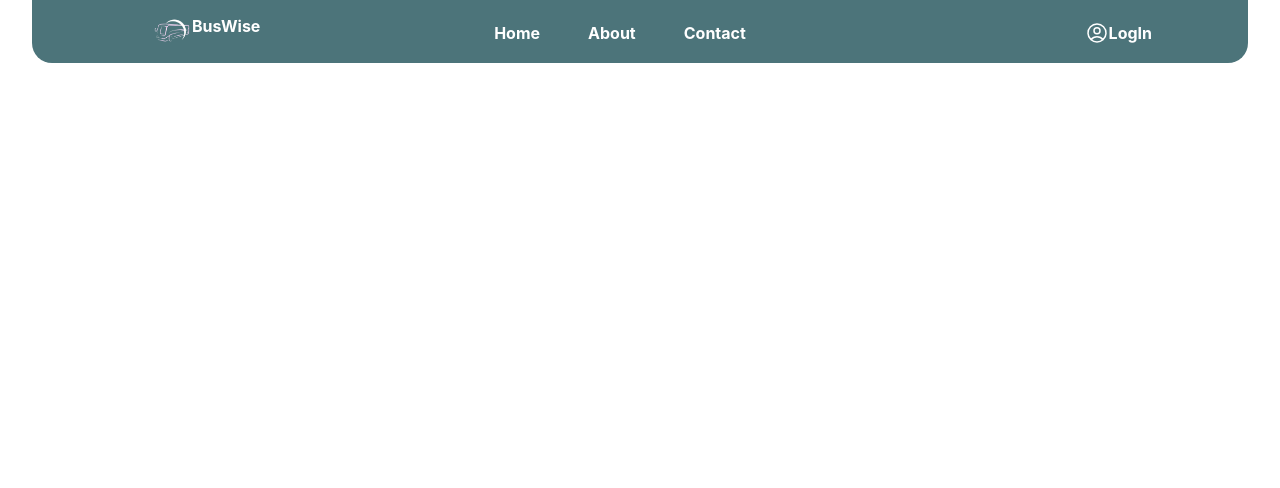
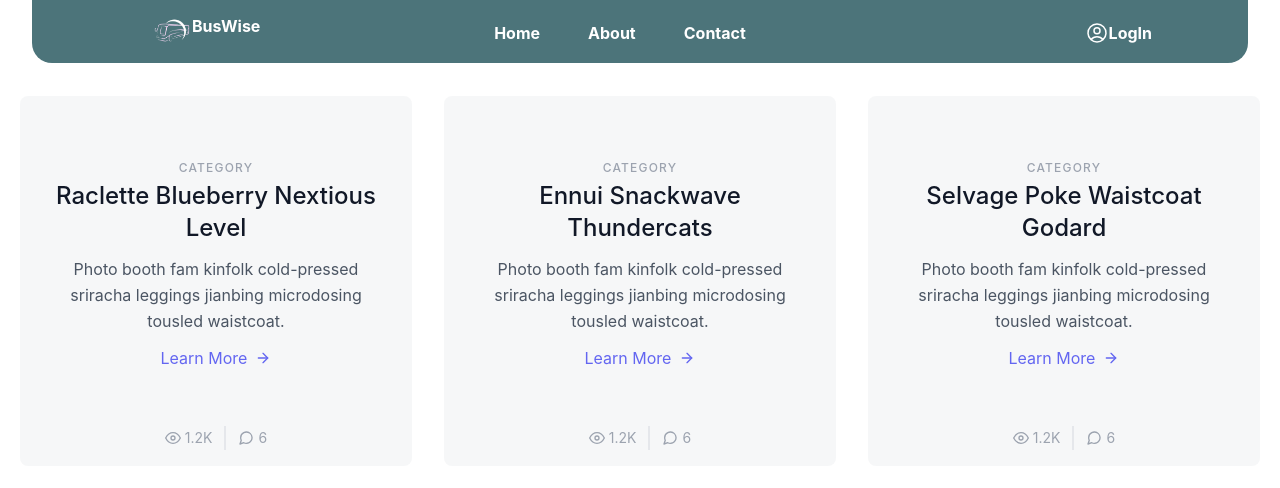
Before and after one commit to AdelineA/ticketBooking-Frontend, a React (Create React App) app: page /contact in a window 1280 px wide. Shown: the top 488 px of the page. Built offline with nearby package versions, Linux system fonts and the light colour scheme.

Commit message:
changes on homepage

```diff
--- a/src/App.js
+++ b/src/App.js
@@ -8,6 +8,7 @@
 import Signup from './Components/Login/Signup';
 import Login from './Components/Login/Login';
 import Services from './Components/Pages/Services';
+import Contact from './Components/Pages/Contact';
 
 
 function App() {
@@ -22,7 +23,7 @@
         <Route path='footer' element={<Footer/>}/>
         <Route path='login' element={<Login/>}/>
         <Route path='/signup' element={<Signup/>}/>
-
+        <Route path='/contact' element={<Contact/>}/>
       </Routes>
     </div>
   );
--- a/src/Components/Home.jsx
+++ b/src/Components/Home.jsx
@@ -4,9 +4,10 @@
 import { NavLink } from "react-router-dom";
 import "./Home.css";
 
+
 export default function Home() {
   return (
-    <div class="">
+    <div>
       <div class="photo">
         <div class="flex ml-32">
           <div class="mt-36 mb-15 w-full">
@@ -22,13 +23,13 @@
             </button>
           </div>
           <div class="mt-28">
-            <img src={Person} alt="" class="w-full"/>
+            <img src={Person} alt="" class="p-0"/>
           </div>
         </div>
       </div>
       <div class="w-fit border-4 rounded-lg ml-52 div3">
         <div class="flex uppercase">
-          <div class="px-6 py-3 colo ">
+          <div class="px-6 py-3 ml-10 colo ">
             <NavLink to="">Book a ticket</NavLink>
           </div>
           <div class="div2 text-white flex ml-32 border rounded-lg">
--- a/src/Components/Login/Login.css
+++ b/src/Components/Login/Login.css
@@ -12,11 +12,5 @@
 .prs{
     width: 50%;
     height: max-content;
-    margin-top: 25%;
+    margin-top: 18%;
 }
-/* .c2{
-    background-color:gray;
-} */
-/* .c3{
-    border: 1px solid red;
-} */
--- a/src/Components/Login/Signup.jsx
+++ b/src/Components/Login/Signup.jsx
@@ -2,13 +2,13 @@
 import { NavLink } from "react-router-dom";
 import Person from '../../imgs/Person.png'
 
+
 export default function Signup() {
   return (
-    <div class="bg-gray-100">
-      <section class="bg-white items-center justify-center px-6 py-8 mx-auto md:h-screen lg:py-0 c1 ">
-      <div class=" flex">
-        <div class="flex flex-col items-center justify-center px-3 py-8 mx-auto md:h-screen lg:py-0">
-          <div class="w-full bg-white rounded-lg shadow dark:border md:mt-0 sm:max-w-md xl:p-0 ">
+    <div>
+      <section class="c1 ml-32 py-10 ">
+        <div class="flex items-center justify-center px-1 py-10 mx-auto md:h-screen lg:py-0 c3">
+          <div class="flex-col w-full bg-white rounded-lg shadow dark:border md:mt-0 sm:max-w-md xl:p-0 ">
             <div class="p-6 space-y-4 md:space-y-6 sm:p-8">
               <h1 class="text-xl font-bold leading-tight tracking-tight md:text-2xl colo">
                 Create and account
@@ -100,8 +100,7 @@
               </form>
             </div>
           </div>
-        </div>
-        <img src={Person} alt="" class="prs"/>
+          <img src={Person} alt="" class="prs"/>
         </div>
       </section>
     </div>
--- a/src/Components/Pages/Contact.jsx
+++ b/src/Components/Pages/Contact.jsx
@@ -0,0 +1,90 @@
+import React from 'react'
+
+export default function Contact() {
+  return (
+    <section class="text-gray-600 body-font">
+  <div class="container px-5 py-24 mx-auto">
+    <div class="flex flex-wrap -m-4">
+      <div class="p-4 lg:w-1/3">
+        <div class="h-full bg-gray-100 bg-opacity-75 px-8 pt-16 pb-24 rounded-lg overflow-hidden text-center relative">
+          <h2 class="tracking-widest text-xs title-font font-medium text-gray-400 mb-1">CATEGORY</h2>
+          <h1 class="title-font sm:text-2xl text-xl font-medium text-gray-900 mb-3">Raclette Blueberry Nextious Level</h1>
+          <p class="leading-relaxed mb-3">Photo booth fam kinfolk cold-pressed sriracha leggings jianbing microdosing tousled waistcoat.</p>
+          <a class="text-indigo-500 inline-flex items-center">Learn More
+            <svg class="w-4 h-4 ml-2" viewBox="0 0 24 24" stroke="currentColor" stroke-width="2" fill="none" stroke-linecap="round" stroke-linejoin="round">
+              <path d="M5 12h14"></path>
+              <path d="M12 5l7 7-7 7"></path>
+            </svg>
+          </a>
+          <div class="text-center mt-2 leading-none flex justify-center absolute bottom-0 left-0 w-full py-4">
+            <span class="text-gray-400 mr-3 inline-flex items-center leading-none text-sm pr-3 py-1 border-r-2 border-gray-200">
+              <svg class="w-4 h-4 mr-1" stroke="currentColor" stroke-width="2" fill="none" stroke-linecap="round" stroke-linejoin="round" viewBox="0 0 24 24">
+                <path d="M1 12s4-8 11-8 11 8 11 8-4 8-11 8-11-8-11-8z"></path>
+                <circle cx="12" cy="12" r="3"></circle>
+              </svg>1.2K
+            </span>
+            <span class="text-gray-400 inline-flex items-center leading-none text-sm">
+              <svg class="w-4 h-4 mr-1" stroke="currentColor" stroke-width="2" fill="none" stroke-linecap="round" stroke-linejoin="round" viewBox="0 0 24 24">
+                <path d="M21 11.5a8.38 8.38 0 01-.9 3.8 8.5 8.5 0 01-7.6 4.7 8.38 8.38 0 01-3.8-.9L3 21l1.9-5.7a8.38 8.38 0 01-.9-3.8 8.5 8.5 0 014.7-7.6 8.38 8.38 0 013.8-.9h.5a8.48 8.48 0 018 8v.5z"></path>
+              </svg>6
+            </span>
+          </div>
+        </div>
+      </div>
+      <div class="p-4 lg:w-1/3">
+        <div class="h-full bg-gray-100 bg-opacity-75 px-8 pt-16 pb-24 rounded-lg overflow-hidden text-center relative">
+          <h2 class="tracking-widest text-xs title-font font-medium text-gray-400 mb-1">CATEGORY</h2>
+          <h1 class="title-font sm:text-2xl text-xl font-medium text-gray-900 mb-3">Ennui Snackwave Thundercats</h1>
+          <p class="leading-relaxed mb-3">Photo booth fam kinfolk cold-pressed sriracha leggings jianbing microdosing tousled waistcoat.</p>
+          <a class="text-indigo-500 inline-flex items-center">Learn More
+            <svg class="w-4 h-4 ml-2" viewBox="0 0 24 24" stroke="currentColor" stroke-width="2" fill="none" stroke-linecap="round" stroke-linejoin="round">
+              <path d="M5 12h14"></path>
+              <path d="M12 5l7 7-7 7"></path>
+            </svg>
+          </a>
+          <div class="text-center mt-2 leading-none flex justify-center absolute bottom-0 left-0 w-full py-4">
+            <span class="text-gray-400 mr-3 inline-flex items-center leading-none text-sm pr-3 py-1 border-r-2 border-gray-200">
+              <svg class="w-4 h-4 mr-1" stroke="currentColor" stroke-width="2" fill="none" stroke-linecap="round" stroke-linejoin="round" viewBox="0 0 24 24">
+                <path d="M1 12s4-8 11-8 11 8 11 8-4 8-11 8-11-8-11-8z"></path>
+                <circle cx="12" cy="12" r="3"></circle>
+              </svg>1.2K
+            </span>
+            <span class="text-gray-400 inline-flex items-center leading-none text-sm">
+              <svg class="w-4 h-4 mr-1" stroke="currentColor" stroke-width="2" fill="none" stroke-linecap="round" stroke-linejoin="round" viewBox="0 0 24 24">
+                <path d="M21 11.5a8.38 8.38 0 01-.9 3.8 8.5 8.5 0 01-7.6 4.7 8.38 8.38 0 01-3.8-.9L3 21l1.9-5.7a8.38 8.38 0 01-.9-3.8 8.5 8.5 0 014.7-7.6 8.38 8.38 0 013.8-.9h.5a8.48 8.48 0 018 8v.5z"></path>
+              </svg>6
+            </span>
+          </div>
+        </div>
+      </div>
+      <div class="p-4 lg:w-1/3">
+        <div class="h-full bg-gray-100 bg-opacity-75 px-8 pt-16 pb-24 rounded-lg overflow-hidden text-center relative">
+          <h2 class="tracking-widest text-xs title-font font-medium text-gray-400 mb-1">CATEGORY</h2>
+          <h1 class="title-font sm:text-2xl text-xl font-medium text-gray-900 mb-3">Selvage Poke Waistcoat Godard</h1>
+          <p class="leading-relaxed mb-3">Photo booth fam kinfolk cold-pressed sriracha leggings jianbing microdosing tousled waistcoat.</p>
+          <a class="text-indigo-500 inline-flex items-center">Learn More
+            <svg class="w-4 h-4 ml-2" viewBox="0 0 24 24" stroke="currentColor" stroke-width="2" fill="none" stroke-linecap="round" stroke-linejoin="round">
+              <path d="M5 12h14"></path>
+              <path d="M12 5l7 7-7 7"></path>
+            </svg>
+          </a>
+          <div class="text-center mt-2 leading-none flex justify-center absolute bottom-0 left-0 w-full py-4">
+            <span class="text-gray-400 mr-3 inline-flex items-center leading-none text-sm pr-3 py-1 border-r-2 border-gray-200">
+              <svg class="w-4 h-4 mr-1" stroke="currentColor" stroke-width="2" fill="none" stroke-linecap="round" stroke-linejoin="round" viewBox="0 0 24 24">
+                <path d="M1 12s4-8 11-8 11 8 11 8-4 8-11 8-11-8-11-8z"></path>
+                <circle cx="12" cy="12" r="3"></circle>
+              </svg>1.2K
+            </span>
+            <span class="text-gray-400 inline-flex items-center leading-none text-sm">
+              <svg class="w-4 h-4 mr-1" stroke="currentColor" stroke-width="2" fill="none" stroke-linecap="round" stroke-linejoin="round" viewBox="0 0 24 24">
+                <path d="M21 11.5a8.38 8.38 0 01-.9 3.8 8.5 8.5 0 01-7.6 4.7 8.38 8.38 0 01-3.8-.9L3 21l1.9-5.7a8.38 8.38 0 01-.9-3.8 8.5 8.5 0 014.7-7.6 8.38 8.38 0 013.8-.9h.5a8.48 8.48 0 018 8v.5z"></path>
+              </svg>6
+            </span>
+          </div>
+        </div>
+      </div>
+    </div>
+  </div>
+</section>
+  )
+}
```
Also changed, not shown: src/Components/Login/Login.jsx (+8 -51 lines).
